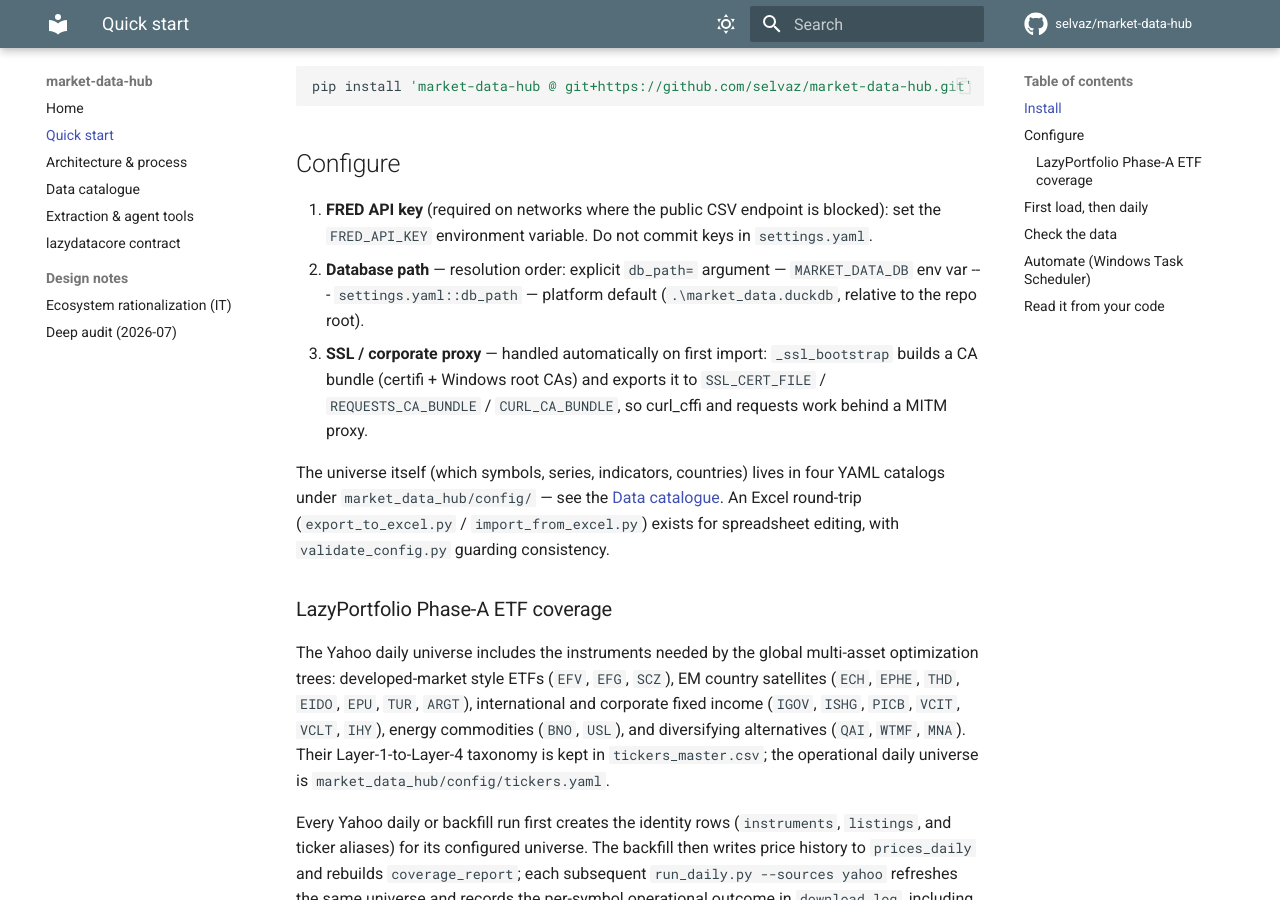
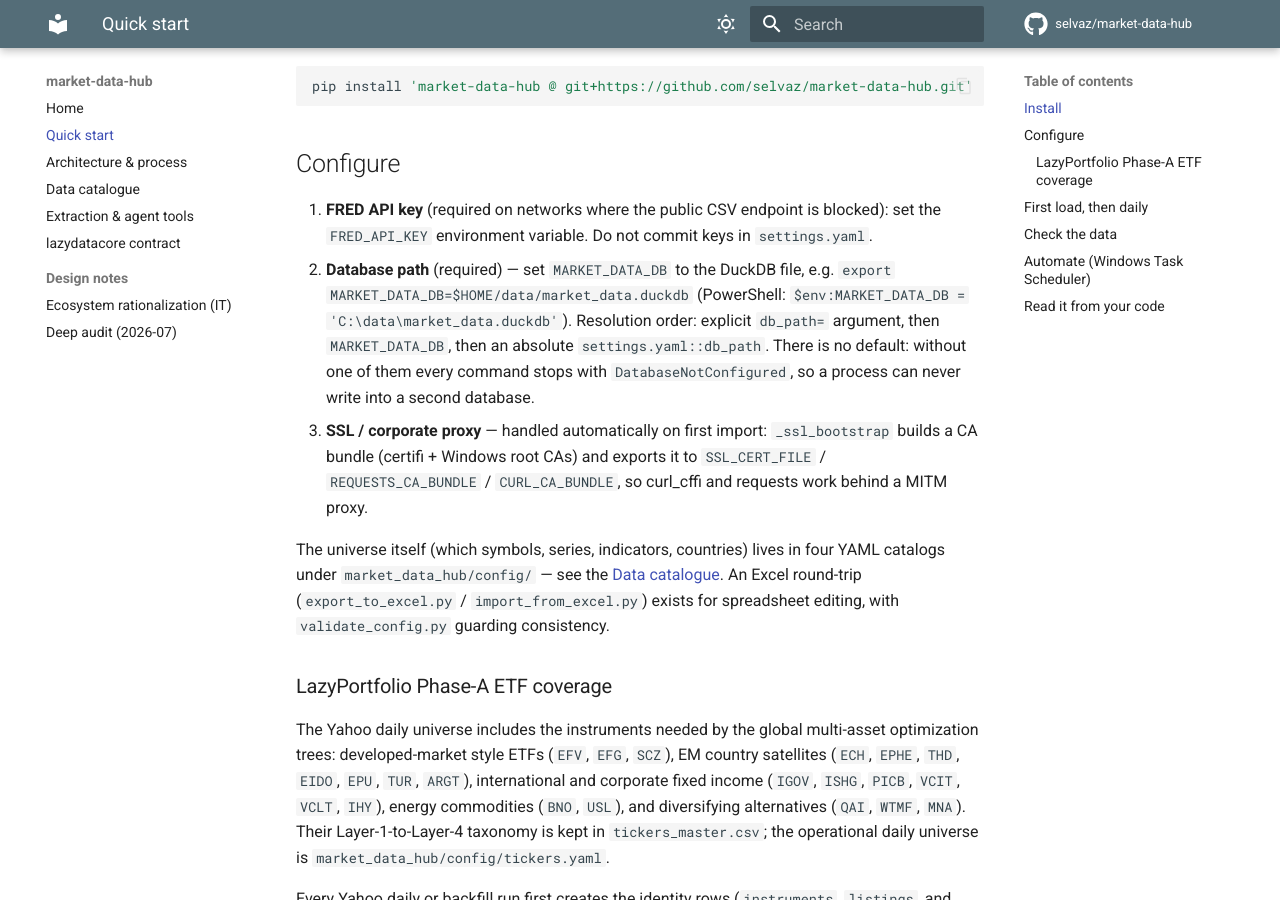
Before and after one commit to selvaz/market-data-hub, an MkDocs documentation site: the page built from docs/quickstart.md, in a window 1280 px wide and 900 px high, scrolled down 591 px. Built offline with MkDocs 1.6.1 and Material for MkDocs 9.7.7, drawn with Linux system fonts in a browser that asks for light colours; comment, search, counter and statistics services are not loaded.

Commit message:
Docs: README and quickstart set MARKET_DATA_DB; the platform default is gone (review P1)
Co-Authored-By: Claude Opus 5.5 <noreply@anthropic.com>

```diff
--- a/docs/quickstart.md
+++ b/docs/quickstart.md
@@ -35,10 +35,12 @@ pip install 'market-data-hub @ git+https://github.com/selvaz/market-data-hub.git
 1. **FRED API key** (required on networks where the public CSV endpoint is
    blocked): set the `FRED_API_KEY` environment variable. Do not commit keys in
    `settings.yaml`.
-2. **Database path** — resolution order:
-   explicit `db_path=` argument — `MARKET_DATA_DB` env var ---
-   `settings.yaml::db_path` — platform default
-   (`.\market_data.duckdb`, relative to the repo root).
+2. **Database path** (required) — set `MARKET_DATA_DB` to the DuckDB file, e.g.
+   `export MARKET_DATA_DB=$HOME/data/market_data.duckdb` (PowerShell:
+   `$env:MARKET_DATA_DB = 'C:\data\market_data.duckdb'`). Resolution order: explicit
+   `db_path=` argument, then `MARKET_DATA_DB`, then an absolute `settings.yaml::db_path`.
+   There is no default: without one of them every command stops with
+   `DatabaseNotConfigured`, so a process can never write into a second database.
 3. **SSL / corporate proxy** — handled automatically on first import:
    `_ssl_bootstrap` builds a CA bundle (certifi + Windows root CAs) and exports
    it to `SSL_CERT_FILE` / `REQUESTS_CA_BUNDLE` / `CURL_CA_BUNDLE`, so
```
Also changed, not shown: README.md (+3 -0 lines).
